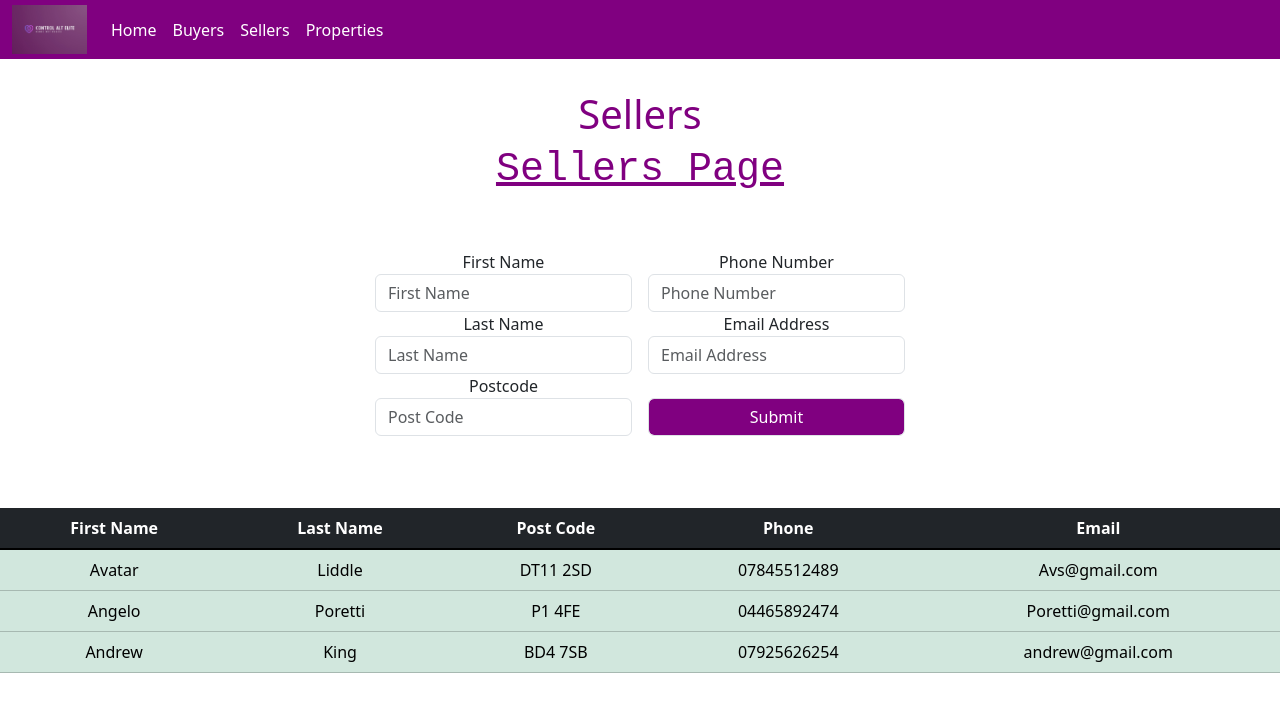
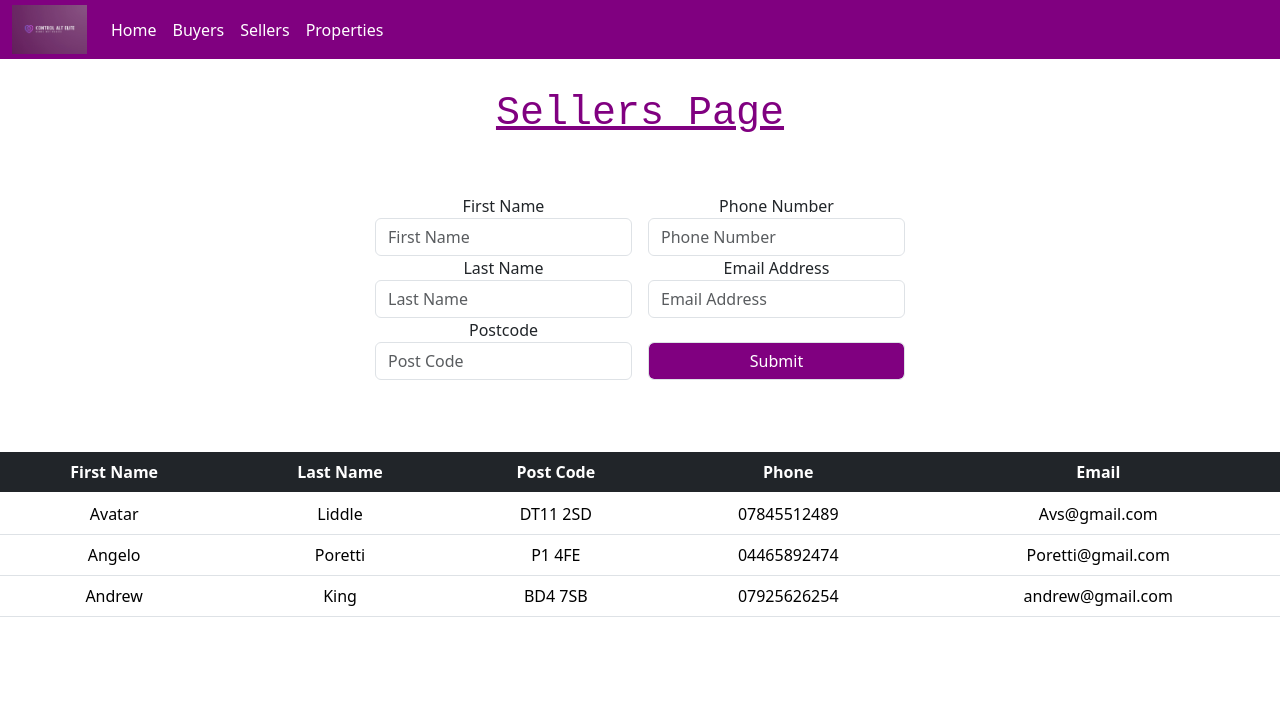
Before and after one commit to AndykingSkywalker/ctrl_alt_elite, a React (Create React App) app: page /sellers in a window 1280 px wide. Shown: the top 712 px of the page. Built offline with nearby package versions, Linux system fonts and the light colour scheme; data requests are answered from the project's data file.

Commit message:
most recent work

```diff
--- a/src/Components/Routing/Buyers.jsx
+++ b/src/Components/Routing/Buyers.jsx
@@ -111,7 +111,7 @@ function Buyers() {
             <br />
             <br />
 
-            <table id="tableColor" className="table table-bordered, " style={{color: 'white', backgroundColor: 'purple', textAlign: "center", marginSide: "15%"}}>
+            <table  className="table table-bordered, " style={{color: 'white', backgroundColor: 'purple', textAlign: "center", marginSide: "15%"}}>
                 <thead className="table-dark">
                     <tr>
                         <th>First Name</th>
--- a/src/Components/Routing/Sellers.jsx
+++ b/src/Components/Routing/Sellers.jsx
@@ -72,8 +72,6 @@ function Sellers() {
         <div style={{ textAlign: "center", marginTop: "50px" }}>
             <br />
 
-            <h1 id="seller-title">Sellers</h1>
-
             <h1 style={{color: "purple", fontFamily: "monospace", textDecoration: "underline", textTransform: "capitalize"}}>Sellers Page</h1>
 
             {/* form with inputs for each piece of data */}
@@ -115,7 +113,7 @@ function Sellers() {
 
 
             <div className="col-auto">
-            <table className="table table-success" style={{ textAlign: "center", marginSide: "15%" }}>
+            <table  className="table table-bordered, " style={{color: 'white', backgroundColor: 'purple', textAlign: "center", marginSide: "15%"}}>
 
                 <thead className="table-dark">
 
```
